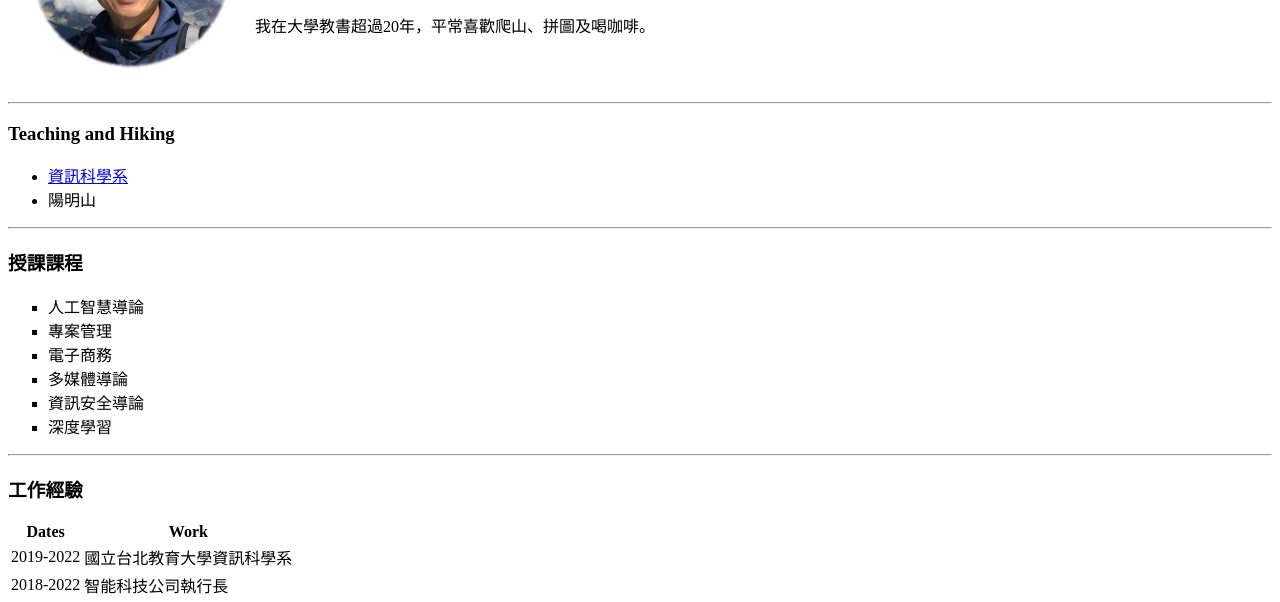
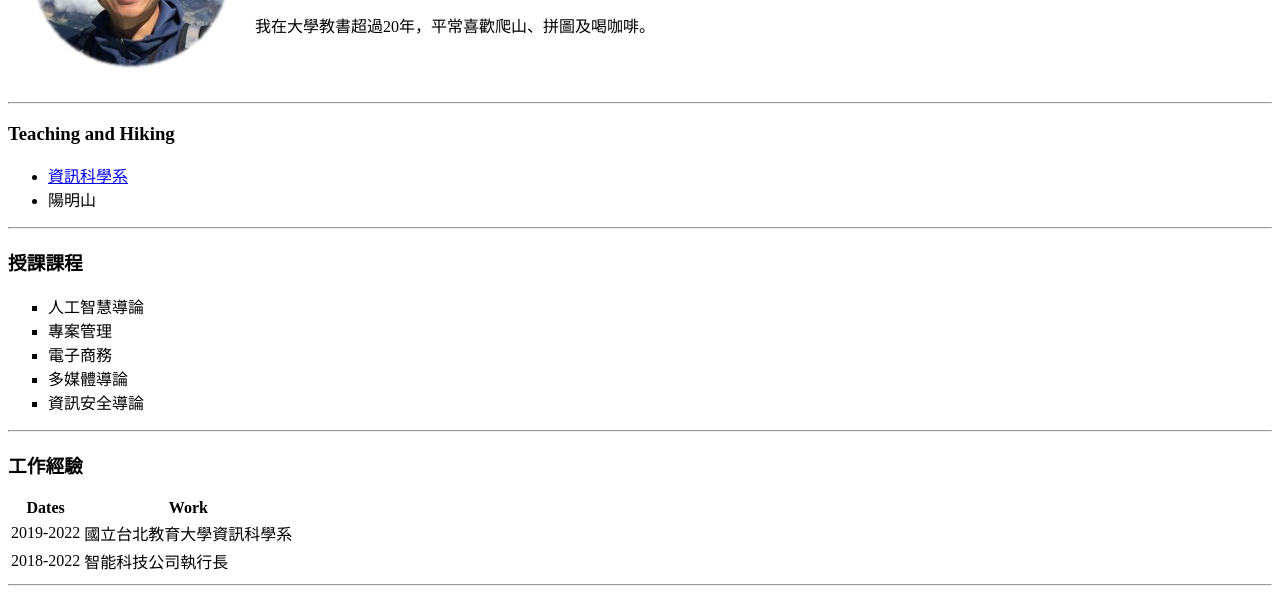
Before and after one commit to KC4T/CV_HTML, a plain HTML site: page index.html in a window 1280 px wide. Shown: the part 164-766 px from the top of the page. Drawn offline with Linux system fonts and the light colour scheme.

Commit message:
Update index.html

```diff
--- a/index.html
+++ b/index.html
@@ -29,7 +29,6 @@
         <li>電子商務</li>
         <li>多媒體導論</li>
         <li>資訊安全導論</li>
-        <li>深度學習</li>
     </ul>
     <hr>
     <h3>工作經驗</h3>
```
